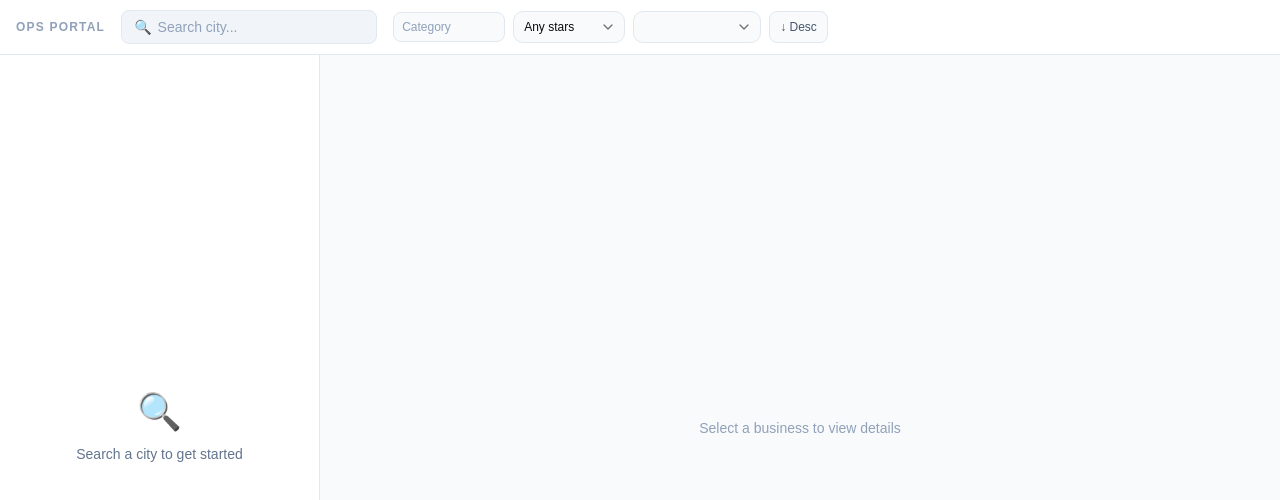
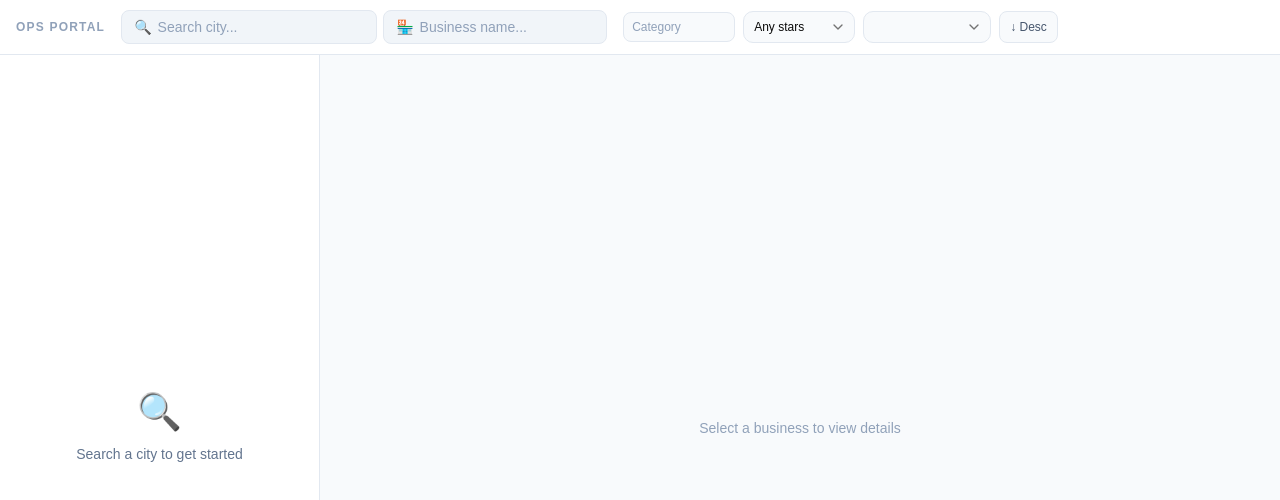
Before and after one commit to pyr3-dev/Yelp-search-app, a React (Vite) app in the folder frontend/: page / in a window 1280 px wide. Shown: the top 500 px of the page. Built offline with nearby package versions, Linux system fonts and the light colour scheme.

Commit message:
feat: add business name search input to SearchBar

```diff
--- a/frontend/src/components/search-bar.tsx
+++ b/frontend/src/components/search-bar.tsx
@@ -3,26 +3,47 @@ import { useSearchStore } from '@/store/search-store'
 
 export function SearchBar() {
   const storeCity = useSearchStore((s) => s.city)
+  const storeName = useSearchStore((s) => s.name)
   const setCity = useSearchStore((s) => s.setCity)
-  const [value, setValue] = useState(storeCity)
+  const setFilter = useSearchStore((s) => s.setFilter)
+  const [cityValue, setCityValue] = useState(storeCity)
+  const [nameValue, setNameValue] = useState(storeName ?? '')
 
-  const submit = () => {
-    const trimmed = value.trim()
+  const submitCity = () => {
+    const trimmed = cityValue.trim()
     if (trimmed) setCity(trimmed)
   }
 
+  const submitName = () => {
+    setFilter({ name: nameValue.trim() || null })
+  }
+
   return (
+    <div className="flex items-center gap-1.5">
       <div className="flex items-center gap-1.5 bg-slate-100 border border-slate-200 rounded-md px-3 py-1.5 w-64 focus-within:ring-2 focus-within:ring-slate-300">
         <span className="text-slate-400 text-sm">🔍</span>
         <input
           type="text"
-        value={value}
-        onChange={(e) => setValue(e.target.value)}
-        onKeyDown={(e) => e.key === 'Enter' && submit()}
-        onBlur={() => { if (value.trim() !== storeCity) submit() }}
+          value={cityValue}
+          onChange={(e) => setCityValue(e.target.value)}
+          onKeyDown={(e) => e.key === 'Enter' && submitCity()}
+          onBlur={() => { if (cityValue.trim() !== storeCity) submitCity() }}
           placeholder="Search city..."
           className="bg-transparent text-sm text-slate-700 placeholder:text-slate-400 outline-none w-full"
         />
       </div>
+      <div className="flex items-center gap-1.5 bg-slate-100 border border-slate-200 rounded-md px-3 py-1.5 w-56 focus-within:ring-2 focus-within:ring-slate-300">
+        <span className="text-slate-400 text-sm">🏪</span>
+        <input
+          type="text"
+          value={nameValue}
+          onChange={(e) => setNameValue(e.target.value)}
+          onKeyDown={(e) => e.key === 'Enter' && submitName()}
+          onBlur={submitName}
+          placeholder="Business name..."
+          className="bg-transparent text-sm text-slate-700 placeholder:text-slate-400 outline-none w-full"
+        />
+      </div>
+    </div>
   )
 }
```
Also changed, not shown: 1 other file (tests, documents, lock files or other folders). Lines whose indentation alone changed are shown as unchanged.
